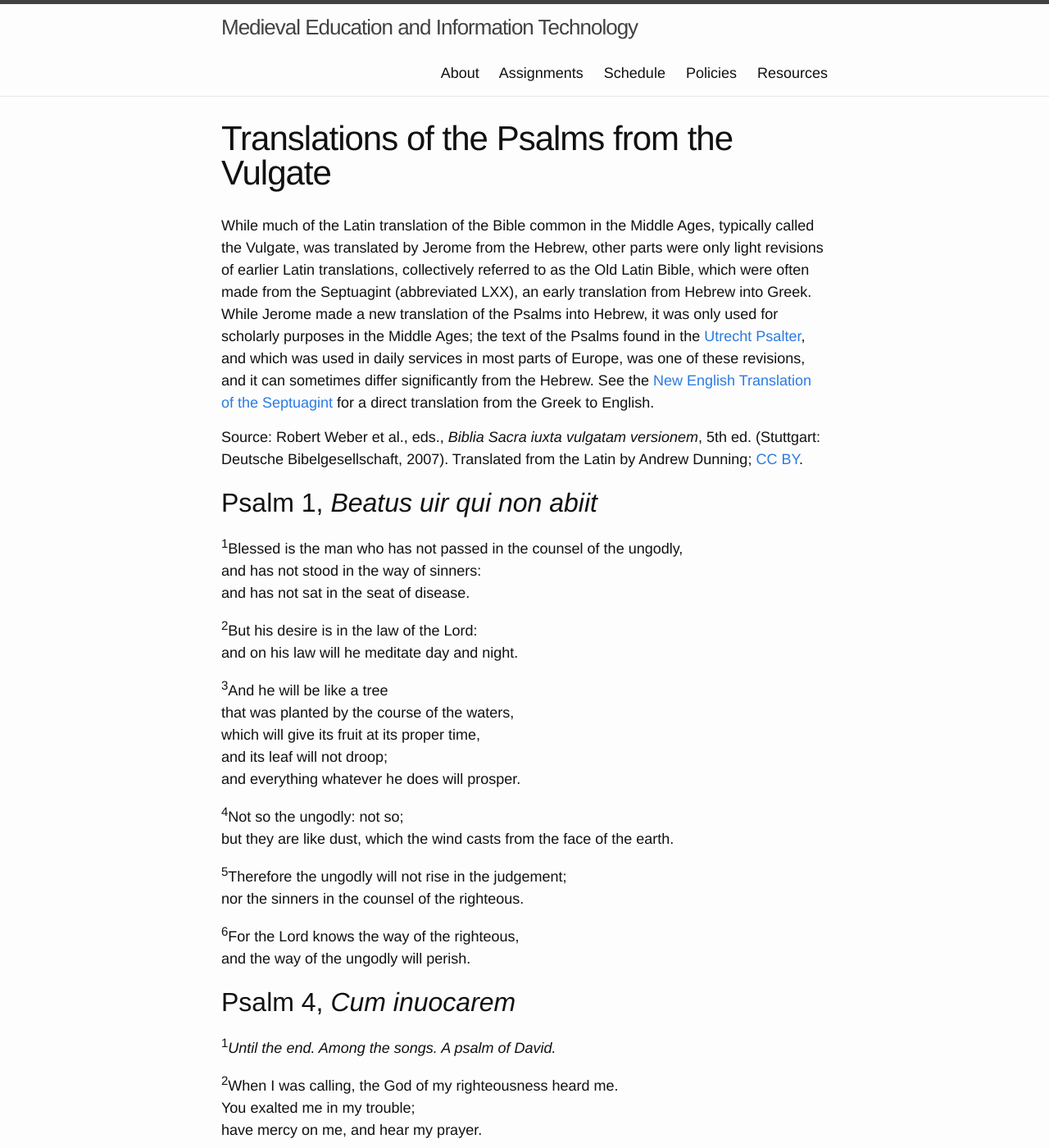
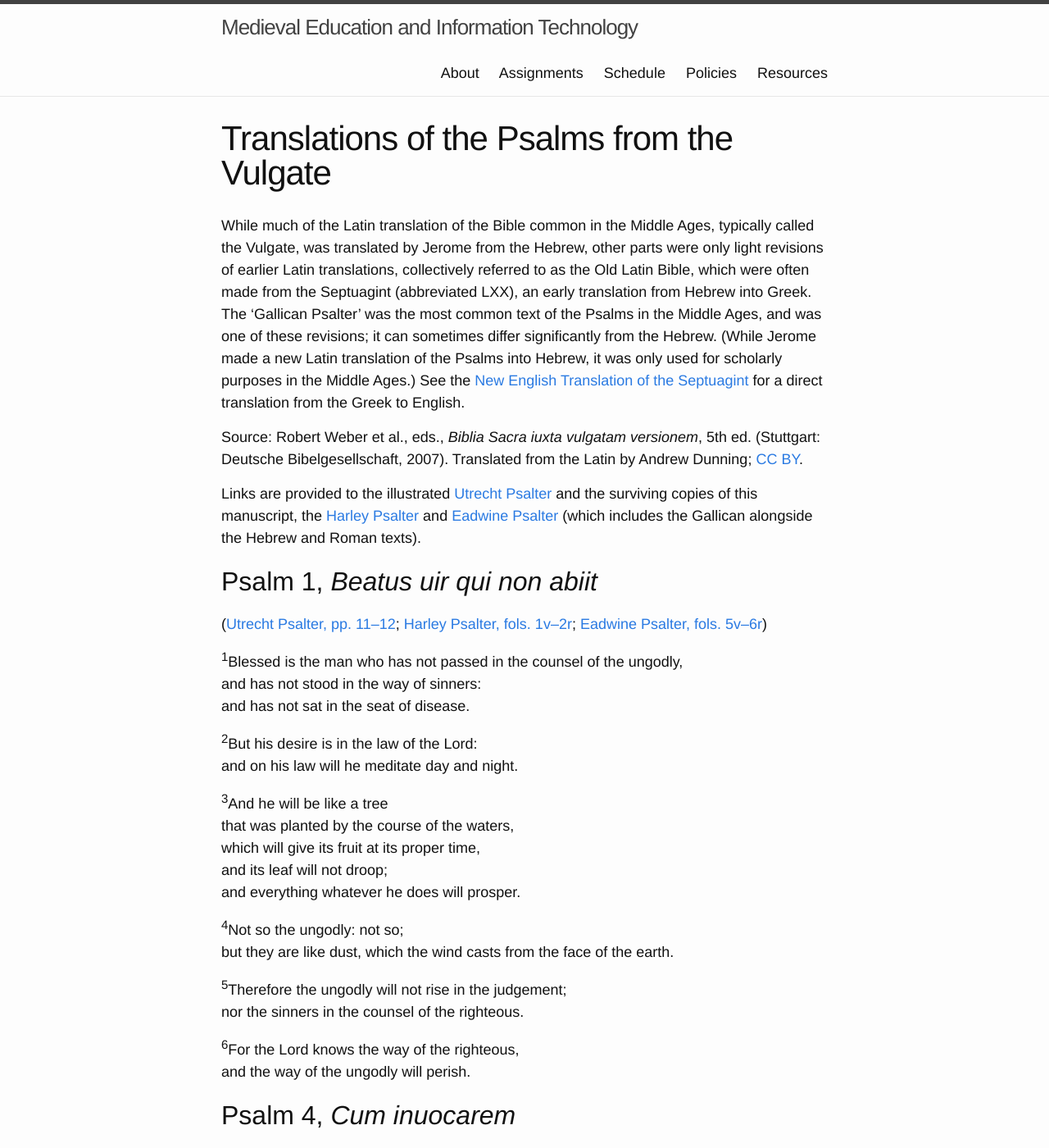
Before and after one commit to adunning/medieval-education-technology, a Jekyll site: the page built from vulgate-psalms.md, in a window 1280 px wide and 1400 px high. Shown: the whole window at 82% size. Built offline with Jekyll 4.4.1, drawn with Linux system fonts in a browser that asks for light colours; some of the changed text lies outside the part shown.

Commit message:
Link Utrecht/Harley/Eadwine psalters.

```diff
--- a/vulgate-psalms.md
+++ b/vulgate-psalms.md
@@ -4,11 +4,15 @@ title: Translations of the Psalms from the Vulgate
 permalink: /vulgate-psalms/
 ...
 
-While much of the Latin translation of the Bible common in the Middle Ages, typically called the Vulgate, was translated by Jerome from the Hebrew, other parts were only light revisions of earlier Latin translations, collectively referred to as the Old Latin Bible, which were often made from the Septuagint (abbreviated LXX), an early translation from Hebrew into Greek. While Jerome made a new translation of the Psalms into Hebrew, it was only used for scholarly purposes in the Middle Ages; the text of the Psalms found in the [Utrecht Psalter](http://utrechtpsalter.nl), and which was used in daily services in most parts of Europe, was one of these revisions, and it can sometimes differ significantly from the Hebrew. See the [New English Translation of the Septuagint](http://ccat.sas.upenn.edu/nets/edition/) for a direct translation from the Greek to English.
+While much of the Latin translation of the Bible common in the Middle Ages, typically called the Vulgate, was translated by Jerome from the Hebrew, other parts were only light revisions of earlier Latin translations, collectively referred to as the Old Latin Bible, which were often made from the Septuagint (abbreviated LXX), an early translation from Hebrew into Greek. The 'Gallican Psalter' was the most common text of the Psalms in the Middle Ages, and was one of these revisions; it can sometimes differ significantly from the Hebrew. (While Jerome made a new Latin translation of the Psalms into Hebrew, it was only used for scholarly purposes in the Middle Ages.) See the [New English Translation of the Septuagint](http://ccat.sas.upenn.edu/nets/edition/) for a direct translation from the Greek to English.
 
 Source: Robert Weber et al., eds., *Biblia Sacra iuxta vulgatam versionem*, 5th ed. (Stuttgart: Deutsche Bibelgesellschaft, 2007). Translated from the Latin by Andrew Dunning; [CC BY](https://creativecommons.org/licences/by/4.0/).
 
+Links are provided to the illustrated [Utrecht Psalter](http://bc.library.uu.nl/utrecht-psalter.html) and the surviving copies of this manuscript, the [Harley Psalter](http://www.bl.uk/manuscripts/FullDisplay.aspx?ref=Harley_MS_603) and [Eadwine Psalter](http://sites.trin.cam.ac.uk/james/viewpage.php?index=1229) (which includes the Gallican alongside the Hebrew and Roman texts).
+
 ## Psalm 1, *Beatus uir qui non abiit*
+
+([Utrecht Psalter, pp. 11–12](http://objects.library.uu.nl/reader/index.php?obj=1874-284427&lan=en#page//46/00/19/46001949193835361873338121333815278268.jpg/mode/1up); [Harley Psalter, fols. 1v–2r](http://www.bl.uk/manuscripts/Viewer.aspx?ref=harley_ms_603_f001v); [Eadwine Psalter, fols. 5v–6r](http://sites.trin.cam.ac.uk/manuscripts/r_17_1/manuscript.php?fullpage=1&startingpage=12))
 
 <sup>1</sup>Blessed is the man who has not passed in the counsel of the ungodly,
 and has not stood in the way of sinners:
@@ -33,6 +37,8 @@ nor the sinners in the counsel of the righteous.
 and the way of the ungodly will perish.
 
 ## Psalm 4, *Cum inuocarem*
+
+([Utrecht Psalter, pp. 12–13](http://objects.library.uu.nl/reader/index.php?obj=1874-284427&lan=en#page//91/97/65/91976564053086137379038748336320714509.jpg/mode/1up); [Harley Psalter, fols. 2v–3r](http://www.bl.uk/manuscripts/Viewer.aspx?ref=harley_ms_603_f002v); [Eadwine Psalter, fols. 9r–9v](http://sites.trin.cam.ac.uk/manuscripts/r_17_1/manuscript.php?fullpage=1&startingpage=19))
 
 <sup>1</sup>*Until the end. Among the songs. A psalm of David.*
 
@@ -67,7 +73,9 @@ you have given gladness in my heart.
 
 ## Psalm 50 (51), *Miserere mei, Deus*
 
-<sup>1</sup>*Until the end. A psalm of David, <sup>2</sup>when Nathan the prophet came to him, when David went into Bathsheba.*
+([Utrecht Psalter, pp. 65–66](http://objects.library.uu.nl/reader/index.php?obj=1874-284427&lan=en#page//10/06/19/100619803724793270162039958413564368089.jpg/mode/1up); [Eadwine Psalter, fols. 88v–90v](http://sites.trin.cam.ac.uk/manuscripts/r_17_1/manuscript.php?fullpage=1&startingpage=178))
+
+<sup>1</sup>*Until the end. A psalm of David,* <sup>2</sup>*when Nathan the prophet came to him, when David went into Bathsheba.*
 
 <sup>3</sup>Have mercy on me, O God, according to your great compassion:
 and according to the multitude of your mercies destroy my wickedness.
@@ -130,6 +138,8 @@ then will they place young animals on your altar.
 
 ## Psalm 109 (110), *Dixit Dominus*
 
+([Utrecht Psalter, pp. 136–137](http://objects.library.uu.nl/reader/index.php?obj=1874-284427&lan=en#page//72/52/45/72524522942408603628769022993318784925.jpg/mode/1up); [Harley Psalter, fols. 56v–57r](http://www.bl.uk/manuscripts/Viewer.aspx?ref=harley_ms_603_f056v); [Eadwine Psalter, fols. 199v–200r](http://sites.trin.cam.ac.uk/manuscripts/r_17_1/manuscript.php?fullpage=1&startingpage=400))
+
 <sup>1</sup>*A hymn of David.*
 
 The Lord said unto my Lord: ‘Sit on my right,
```
Also changed, not shown: resources.md (+1 -1 lines), schedule.md (+1 -3 lines).
